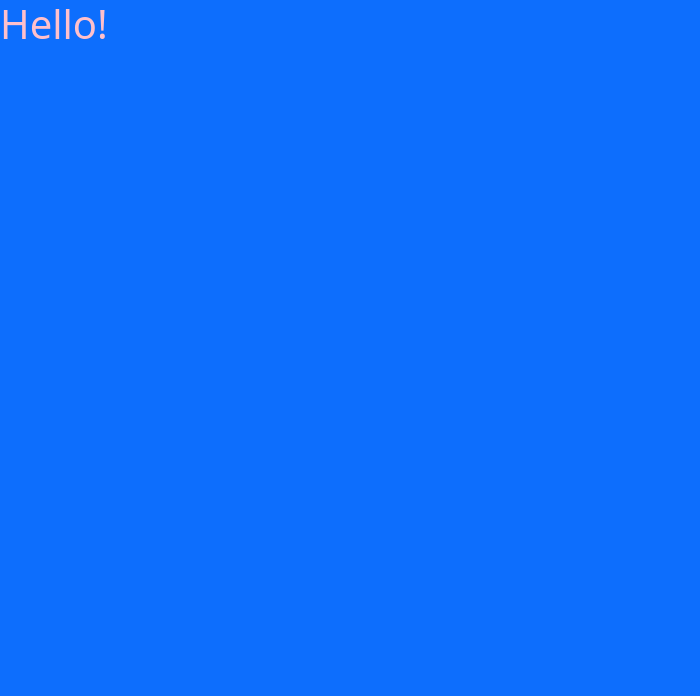
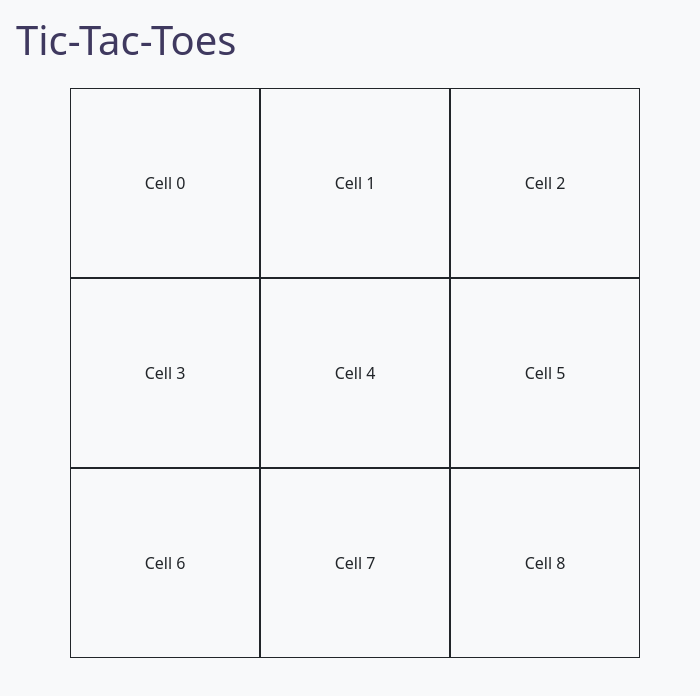
Before and after one commit to oldmcdonnell/tic-tac-toe, a website built with Vite: page index.html in a window 1280 px wide. Shown: the whole page, without its empty margins (0-700 px from the left). Built offline with nearby package versions, Linux system fonts and the light colour scheme.

Commit message:
initial commit

```diff
--- a/css/style.css
+++ b/css/style.css
@@ -1,3 +1,8 @@
 h1 {
-  color: pink;
+  color: rgb(63, 57, 95);
 }
+
+.boxStyle{
+  aspect-ratio: 1 / 1;
+  align-items: center ;
+}
--- a/index.html
+++ b/index.html
@@ -10,9 +10,50 @@
     <!-- project styles -->
     <link rel="stylesheet" href="./css/style.css">
   </head>
-  <body class="bg-primary">
-    <div id="app">
-      <h1>Hello!</h1>
+  <body class="bg-light">
+    <div class="justify-content-center p-3">
+      <h1>Tic-Tac-Toes</h1>
+    </div>
+    <div class ="mx-auto">
+    <div class="container justify-content-center">
+      <div class="row">
+        <div class="d-flex justify-content-center col-2 border border-dark boxStyle">
+          Cell 0
+        </div>
+        <div class="d-flex justify-content-center col-2 border border-dark boxStyle">
+          Cell 1
+        </div>
+        <div class="d-flex justify-content-center col-2 border border-dark boxStyle">
+          Cell 2
+        </div>
+      </div>
+      </div>
+      <div class="container justify-content-center">
+        <div class="row">
+          <div class="d-flex justify-content-center col-2 border border-dark boxStyle">
+            Cell 3
+          </div>
+          <div class="d-flex justify-content-center col-2 border border-dark boxStyle">
+            Cell 4
+          </div>
+          <div class="d-flex justify-content-center col-2 border border-dark boxStyle">
+           Cell 5
+          </div>
+        </div>
+      </div>
+      <div class="container justify-content-center">
+        <div class="row">
+          <div class="d-flex justify-content-center col-2 border border-dark boxStyle">
+            Cell 6
+          </div>
+          <div class="d-flex justify-content-center col-2 border border-dark boxStyle">
+            Cell 7
+          </div>
+          <div class="d-flex justify-content-center col-2 border border-dark boxStyle">
+            Cell 8
+          </div>
+        </div>
+      </div>
     </div>
 
     <!-- BootStrap JavaScript -->
--- a/js/main.js
+++ b/js/main.js
@@ -0,0 +1,17 @@
+
+function userIsX(){}
+
+function addMarkToBox(){}
+
+function checkWinningCombos(){}
+
+const winningCombo = [
+    [0, 1, 2],
+    [3, 4, 5],
+    [6, 7, 8],
+    [0, 3, 6],
+    [1, 4, 7],
+    [2, 5, 8],
+    [0, 4, 8],
+    [2, 4, 6]
+  ];
--- a/vite.config.js
+++ b/vite.config.js
@@ -1,5 +1,5 @@
 import { defineConfig } from 'vite'
 
 export default defineConfig({
-  base: 'your-repo-name/',
+  base: 'tic-tac-toe/',
 })
```
Also changed, not shown: 1 other file.
